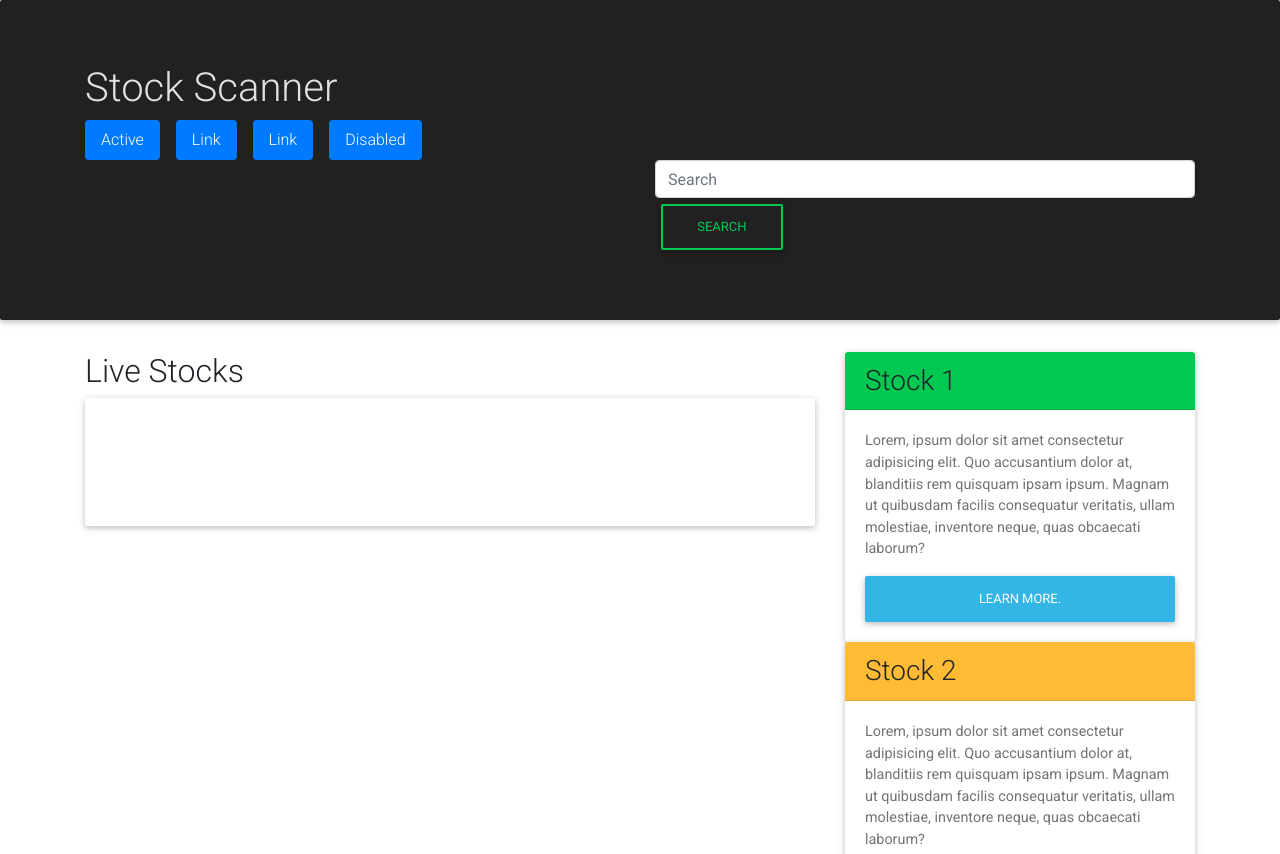
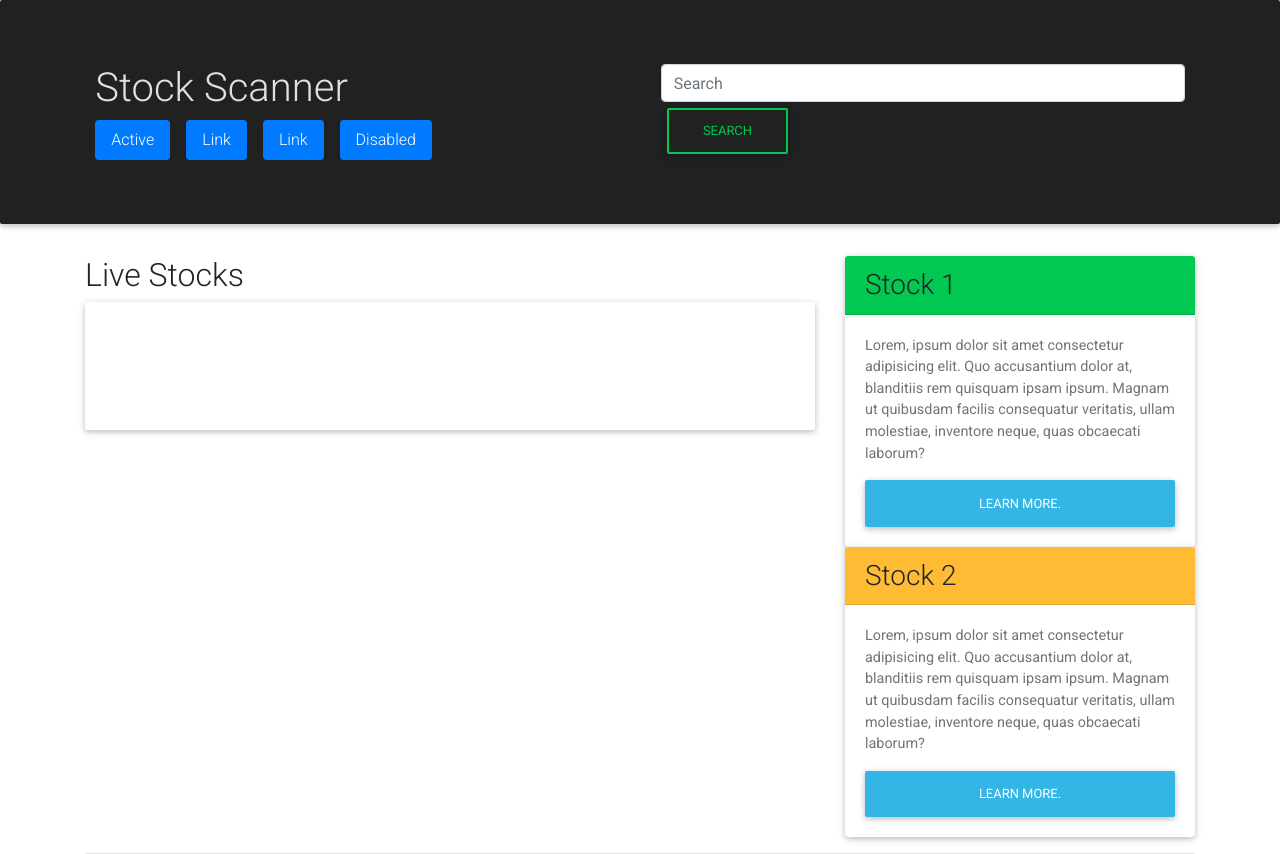
Before and after one commit to dk-code93/StockScanner, a plain HTML site: page index.html in a window 1280 px wide. Shown: the top 854 px of the page. Drawn offline with nearby package versions, Linux system fonts and the light colour scheme.

Commit message:
html cleaned and navbar aligned

```diff
--- a/assets/style.css
+++ b/assets/style.css
@@ -0,0 +1,3 @@
+#searchForm {
+    width: 40%;
+}
--- a/index.html
+++ b/index.html
@@ -25,14 +25,18 @@
       href="https://cdnjs.cloudflare.com/ajax/libs/mdbootstrap/4.19.1/css/mdb.min.css"
       rel="stylesheet"
     />
+    <link href="./assets/style.css" rel="stylesheet"/>
   </head>
   <body>
-      <!-- Bootstrap uses color utility classes to set colors for text and background colors -->
+
+  <!-- header + navbar -->
   <header class="jumbotron jumbotron-fluid bg-dark text-light">
-    <div class="container">
-      <!-- Use align-items utilities on flexbox containers to align to start, end, center, baseline, or stretch -->
-      <div class="row align-items-end">
-        <div class="col-12 col-md-6">
+
+    <!-- Container for navbar elements -->
+    <div class="row d-flex justify-content-around">
+
+      <!-- Nav Buttons -->
+      <div id="navbar">
           <h1>Stock Scanner</h1>
           <ul class="nav nav-pills">
             <li class="nav-item mr-2">
@@ -48,31 +52,35 @@
               <a class="nav-link active" href="#">Disabled</a>
             </li>
           </ul>
-        </div>
       </div>
-      <div class="row justify-content-end">
-        <div class="col-12 col-md-6">
-        <form>
-          <input class="form-control" type="search" placeholder="Search" aria-label="Search">
-          <button class="btn btn-outline-success" type="submit">Search</button>
-        </form>
-        </div>
-      </div>
+
+      <!-- Search field -->
+      <form id="searchForm">
+        <input class="form-control w-20" type="search" placeholder="Search" aria-label="Search" id="searchInput" >
+        <button class="btn btn-outline-success" type="submit" id="searchBtn">Search</button>
+      </form>
+
+
     </div>
+
   </header>
 
+  <!-- White Lower area -->
   <main class="container">
-    <!-- Bootstrap spacing utilities use m- for margin and p- for padding -->
 
+    <!-- Row containing search results and active selection  -->
     <div class="row">
 
+        <!-- Active selection window -->
         <div class="col-8">
             <h2>Live Stocks</h2>
             <div class="jumbotron"></div>
         </div>
 
+        <!-- Container for stock list -->
         <section class="col-4" id="cards">
 
+              <!-- Search results will appear here -->
               <div class="card">
                 <h3 class="card-header bg-success">
                   Stock 1
@@ -107,12 +115,12 @@
         </section>
 
     </div>
-    <!-- Use justify-content utilities to change alignment of flex items on the main axis -->
 
     <hr />
 
-    <section class="row justify-content-center my-4">
+    <footer class="row justify-content-center my-4">
 
+      <!-- 'Company' Details -->
       <div class="col-12 col-sm-6 col-md-4">
         <address>
           <h2>Cool Company, Inc.</h2>
@@ -127,6 +135,8 @@
 
         </address>
       </div>
+
+      <!-- Footer form -->
       <div class="col-12 col-sm-6 col-md-4">
         <h2>Leave a Comment</h2>
         <form>
@@ -142,7 +152,7 @@
         </form>
       </div>
 
-    </section>
+    </footer>
 
   </main>
   </body>
```
Also changed, not shown: assets/js/script.js (added).
